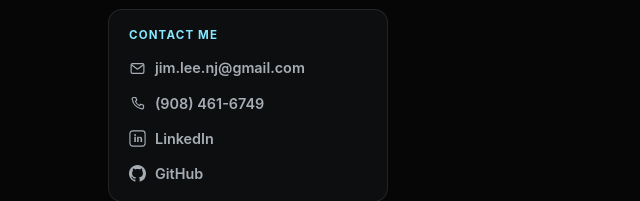
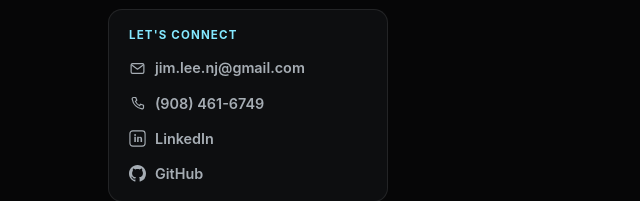
Before and after one commit to jlee1991/portfolio-site, a plain HTML site: page index.html in a window 1280 px wide. Shown: the part 510-711 px from the top of the page, 0-640 px from the left. Drawn offline with Linux system fonts and the light colour scheme.

Commit message:
Retitle contact card to "Let's Connect", drop redundant label at bottom
The closing section already has a "Let's Connect" eyebrow, so the
card there no longer needs its own title.

```diff
--- a/index.html
+++ b/index.html
@@ -491,7 +491,7 @@
           Download Resume
         </a>
         <div class="contact-card">
-          <span class="contact-card-title">Contact Me</span>
+          <span class="contact-card-title">Let's Connect</span>
           <a class="contact-link" href="https://mail.google.com/mail/?view=cm&amp;fs=1&amp;to=jim.lee.nj@gmail.com" target="_blank" rel="noopener noreferrer">
             <svg viewBox="0 0 24 24" fill="none" stroke="currentColor" stroke-width="1.7" stroke-linecap="round" stroke-linejoin="round" aria-hidden="true"><rect x="3" y="5" width="18" height="14" rx="2"/><path d="M4 7l8 6 8-6"/></svg>
             jim.lee.nj@gmail.com
@@ -961,7 +961,6 @@
         Download Resume
       </a>
       <div class="contact-card">
-        <span class="contact-card-title">Contact Me</span>
         <a class="contact-link" href="https://mail.google.com/mail/?view=cm&amp;fs=1&amp;to=jim.lee.nj@gmail.com" target="_blank" rel="noopener noreferrer">
           <svg viewBox="0 0 24 24" fill="none" stroke="currentColor" stroke-width="1.7" stroke-linecap="round" stroke-linejoin="round" aria-hidden="true"><rect x="3" y="5" width="18" height="14" rx="2"/><path d="M4 7l8 6 8-6"/></svg>
           jim.lee.nj@gmail.com
```
